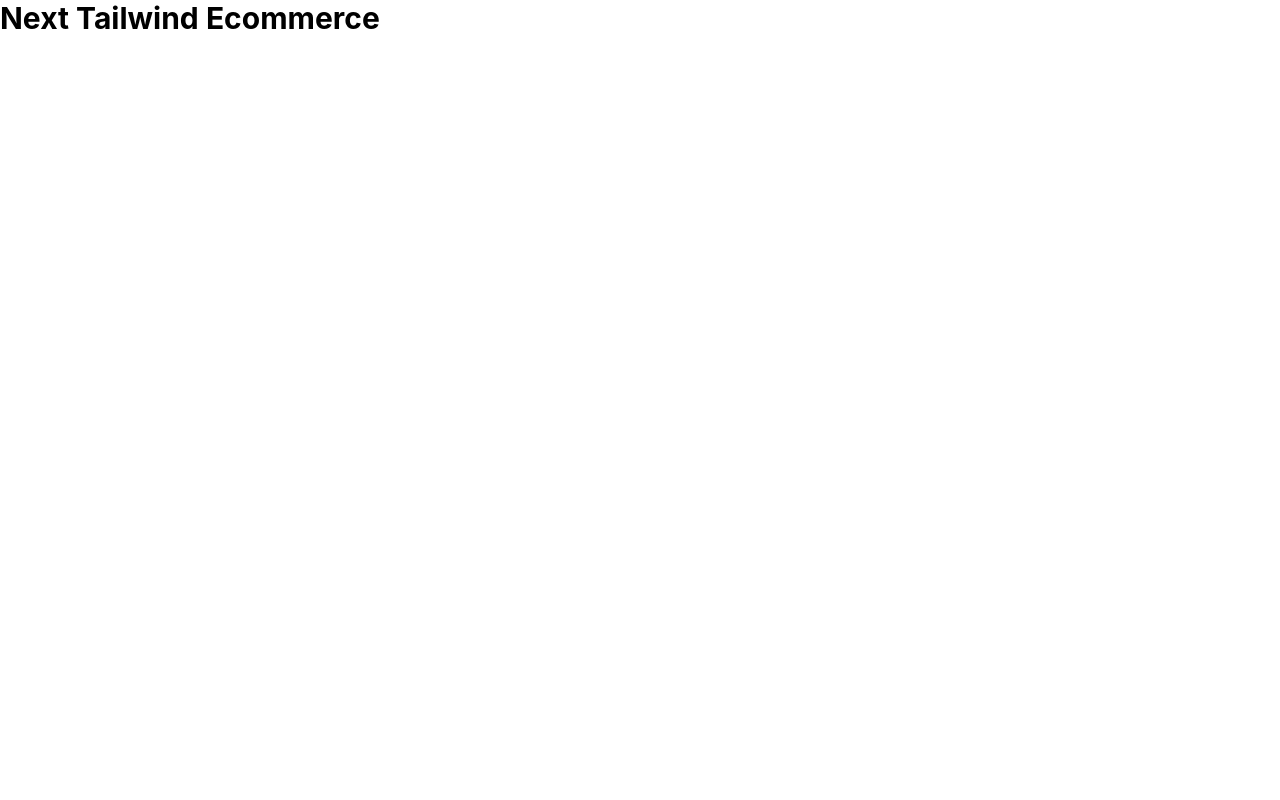
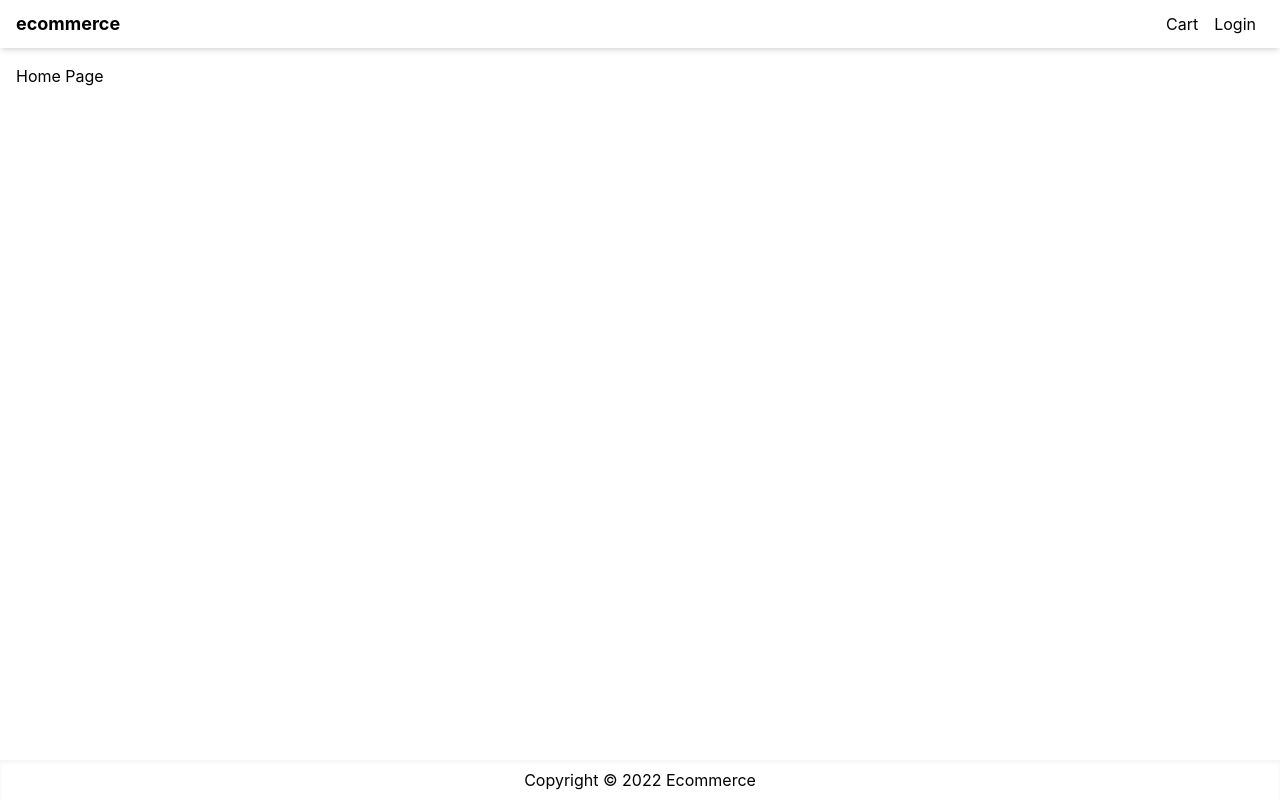
Before and after one commit to fatihyanik/nextjs_commerce, a Next.js app: page / in a window 1280 px wide. Built offline with nearby package versions, Linux system fonts and the light colour scheme.

Commit message:
added layot component

```diff
--- /dev/null
+++ b/components/Layout.js
@@ -0,0 +1,37 @@
+import Head from 'next/head';
+import Link from 'next/link';
+import React from 'react';
+
+export default function Layout({ title, children }) {
+  return (
+    <>
+      <Head>
+        <title>{title ? title + ' - Amazona' : 'Amazona'}</title>
+        <meta name="description" content="Ecommerce Website" />
+        <link rel="icon" href="/favicon.ico" />
+      </Head>
+
+      <div className="flex min-h-screen flex-col justify-between ">
+        <header>
+          <nav className="flex h-12 items-center px-4 justify-between shadow-md">
+            <Link href="/">
+              <a className="text-lg font-bold">ecommerce</a>
+            </Link>
+            <div>
+              <Link href="/cart">
+                <a className="p-2">Cart</a>
+              </Link>
+              <Link href="/login">
+                <a className="p-2">Login</a>
+              </Link>
+            </div>
+          </nav>
+        </header>
+        <main className="container m-auto mt-4 px-4">{children}</main>
+        <footer className="flex h-10 justify-center items-center shadow-inner">
+          <p>Copyright © 2022 Ecommerce</p>
+        </footer>
+      </div>
+    </>
+  );
+}
--- a/pages/index.js
+++ b/pages/index.js
@@ -1,19 +1,7 @@
-import Head from 'next/head'
-
-
+import Layout from "../components/Layout";
 
 export default function Home() {
   return (
-    <div>
-      <Head>
-        <title>Create Next App</title>
-        <meta name="description" content="Generated by create next app" />
-        <link rel="icon" href="/favicon.ico" />
-      </Head>
-
-    <h1 className='text-3xl font-bold'>Next Tailwind Ecommerce</h1>
-
-
-    </div>
+    <Layout title="Home Page">Home Page</Layout>
   )
 }
```
Also changed, not shown: tailwind.config.js (+3 -4 lines), .eslintrc.json.
